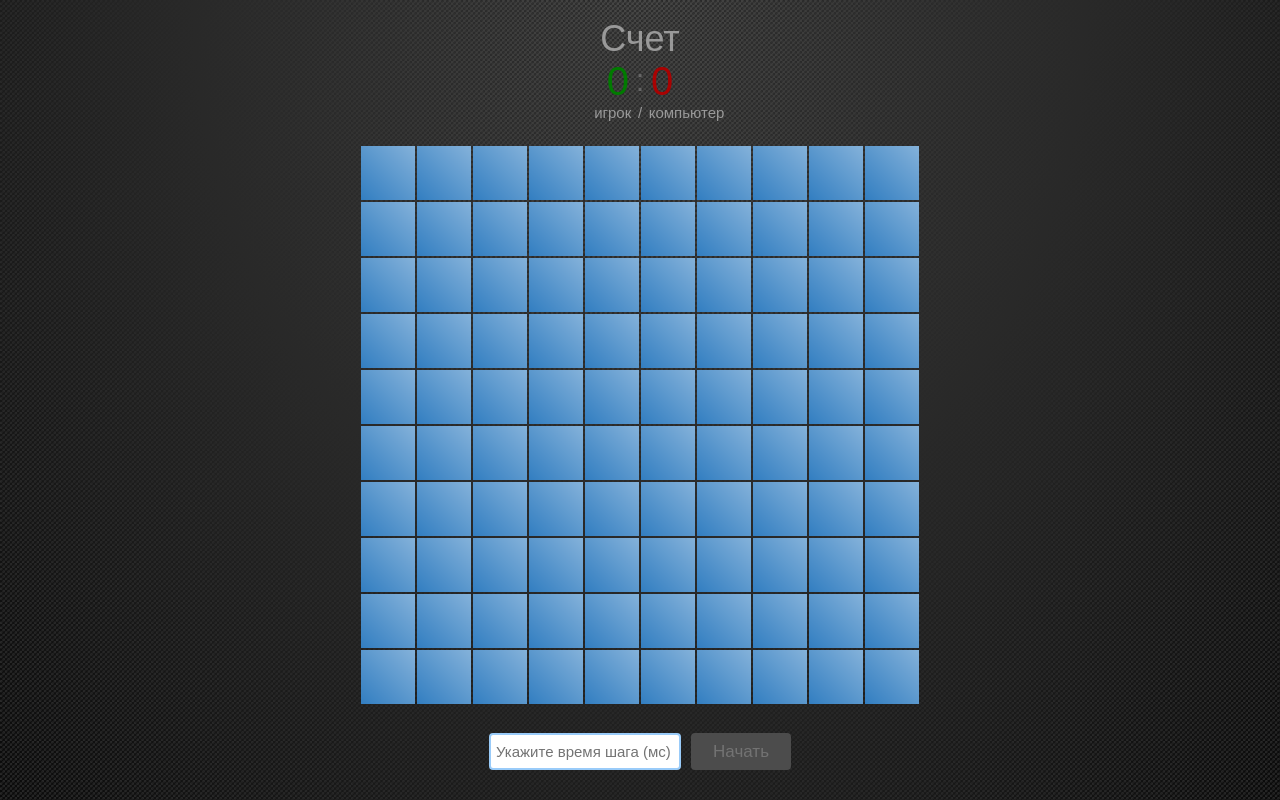
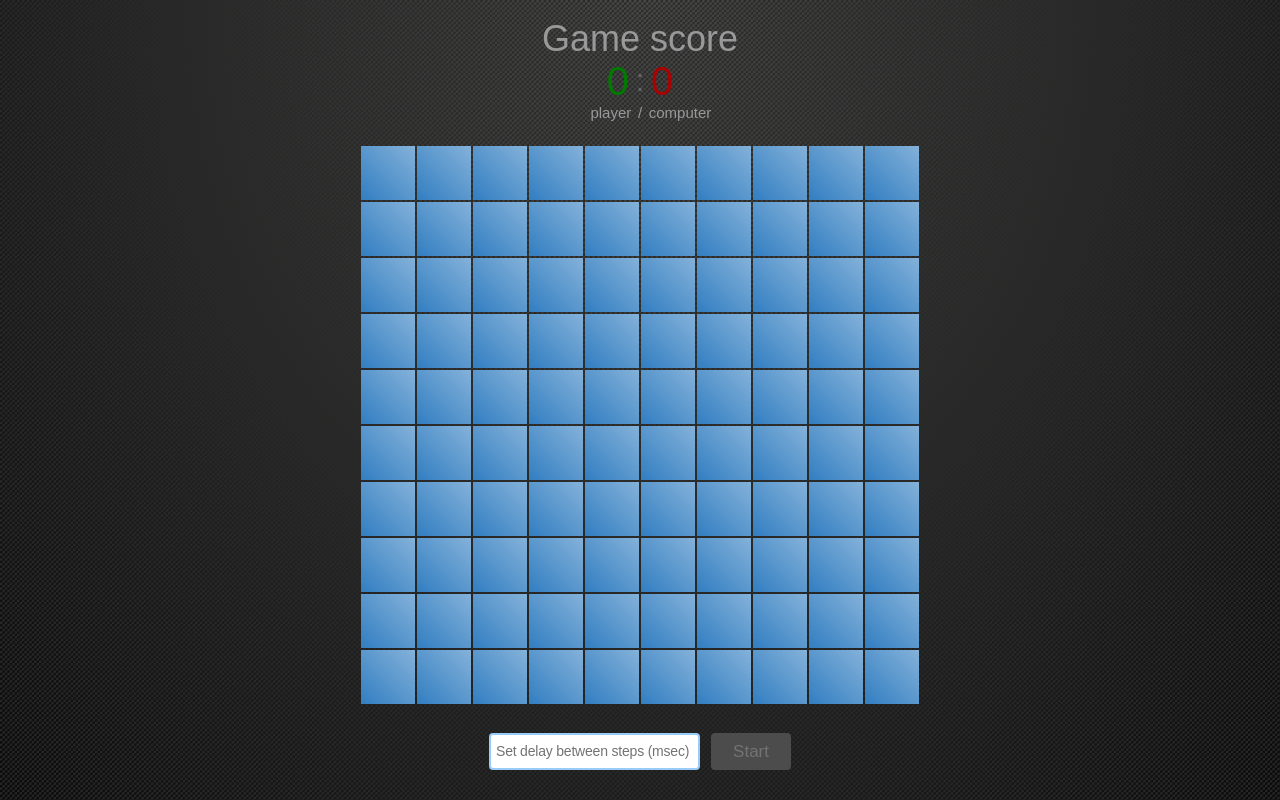
Before and after one commit to 2ratibor/2ratibor.github.io, a website built with webpack: page src/index.html in a window 1280 px wide. Built offline with nearby package versions, Linux system fonts and the light colour scheme.

Commit message:
feat: translation to english

```diff
--- a/package.json
+++ b/package.json
@@ -22,7 +22,7 @@
 		"cssnano": "^4.1.10",
 		"html-webpack-plugin": "^3.2.0",
 		"mini-css-extract-plugin": "^0.6.0",
-		"node-sass": "^4.12.0",
+		"node-sass": "^4.14.1",
 		"postcss-loader": "^3.0.0",
 		"sass-loader": "^7.1.0",
 		"style-loader": "^0.23.1",
--- a/src/index.html
+++ b/src/index.html
@@ -20,7 +20,7 @@
 	<div class="container" id="game_container">
 		<header class="game-header">
 			<h1 class="game-score-title">
-				Счет
+				Game score
 			</h1>
 
 			<ul class="game-score-counter clearfix">
@@ -30,9 +30,9 @@
 			</ul>
 
 			<ul class="game-score-text">
-				<li class="game-score-text-i">игрок</li>
+				<li class="game-score-text-i">player</li>
 				<li class="game-score-text-i">/</li>
-				<li class="game-score-text-i">компьютер</li>
+				<li class="game-score-text-i">computer</li>
 			</ul>
 		</header>
 
@@ -41,12 +41,12 @@
 		<div class="game-f clearfix">
 			<span class="btn-link btn-link-blue game-f-btn disabled">
 				<a href="#" class="btn-link-i" name="game_start_btn">
-					Начать
+					Start
 				</a>
 			</span>
 
 			<div class="game-f-input-wrap">
-				<input type="text" class="input-text game-f-input" placeholder="Укажите время шага (мс)" name="player_time_input" disabled>
+				<input type="text" class="input-text game-f-input" placeholder="Set delay between steps (msec)" name="player_time_input" disabled>
 			</div>
 		</div>
 	</div>
--- a/src/js/mini-game.class.js
+++ b/src/js/mini-game.class.js
@@ -307,7 +307,7 @@ export class MiniGame {
 
 		let popup_content = `
 				<h3 class="message-popup-header">
-					Игра окончена вничью, так как ни один из игроков не набрал нужного количества очков
+					The game ends in a draw, as none of the players scored the required number of points
 				</h3>
 			`;
 
@@ -392,7 +392,7 @@ export class MiniGame {
 		let player_score = +this.player_score.innerHTML,
 			computer_score = +this.computer_score.innerHTML,
 			score = Math.max(player_score, computer_score) + ':' + Math.min(player_score, computer_score),
-			winner = player_score > computer_score ? 'игрок' : 'компьютер';
+			winner = player_score > computer_score ? 'player' : 'computer';
 
 		return {score, winner};
 	}
@@ -403,7 +403,7 @@ export class MiniGame {
 			data = this.getScoreData(),
 			popup_content = `
 				<h2 class="game-score-popup-header">
-					Со счетом ${data.score} побеждает ${data.winner}!
+					With a score of ${data.score}, ${data.winner} wins
 				</h2>
 			`;
 
--- a/src/scss/style.scss
+++ b/src/scss/style.scss
@@ -134,9 +134,8 @@ body {
 }
 
 .game-f {
-	display: inline-block;
 	max-width: 302px;
-	margin-bottom: 4%;
+	margin: 0 auto 4%;
 	&-btn {
 		float: right;
 		.btn-link-i {
@@ -146,7 +145,11 @@ body {
 		}
 	}
 	&-input-wrap {
-		margin-right: 110px;
+		margin-right: 91px;
+	}
+	&-input {
+		font-size: 14px;
+		letter-spacing: -0.2px;
 	}
 }
 
```
Also changed, not shown: dist/index.html, 4 other files.
